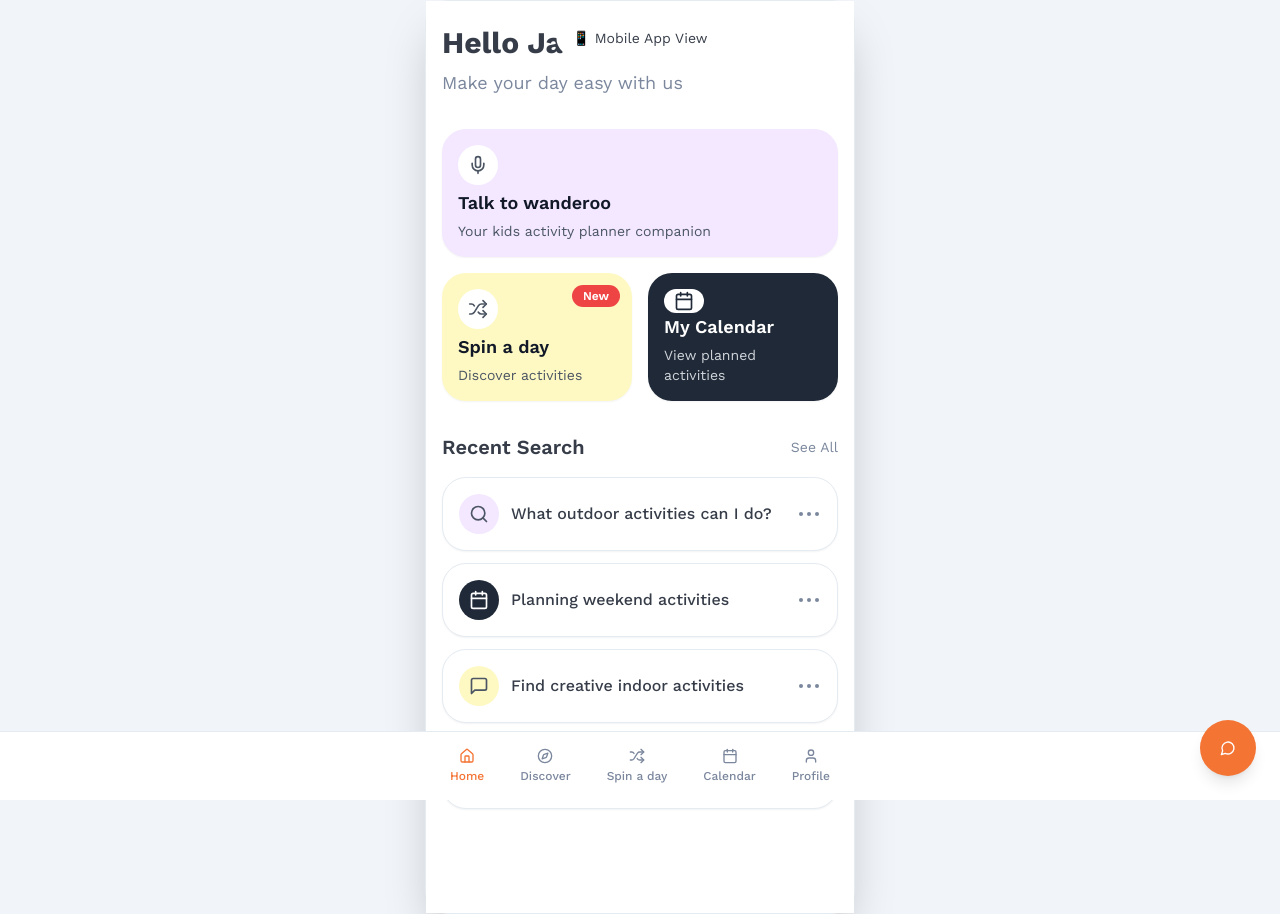
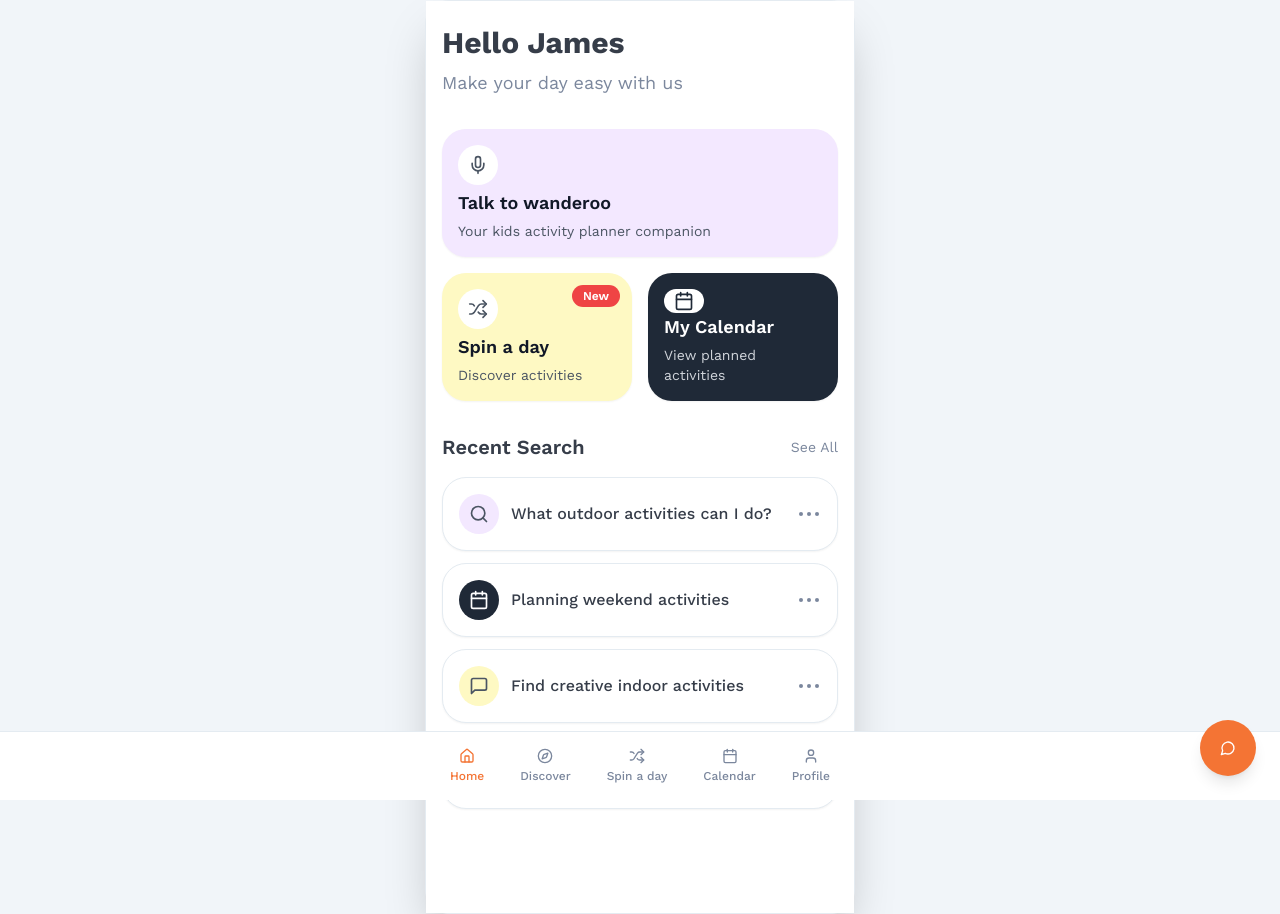
Before and after one commit to pedro-smartling/wanderoo, a React (Vite) app: page / in a window 1280 px wide. Built offline with nearby package versions, Linux system fonts and the light colour scheme.

Commit message:
Remove "mobile app view" tag
The "mobile app view" tag has been removed from the codebase.

```diff
--- a/src/index.css
+++ b/src/index.css
@@ -162,15 +162,5 @@
       border: 1px solid hsl(var(--border));
     }
 
-    #root::before {
-      content: "";
-      position: fixed;
-      top: 20px;
-      left: 50%;
-      transform: translateX(-50%);
-      @apply bg-card text-card-foreground px-4 py-2 rounded-full text-sm;
-      content: "📱 Mobile App View";
-      z-index: 1000;
-    }
   }
 }
```
